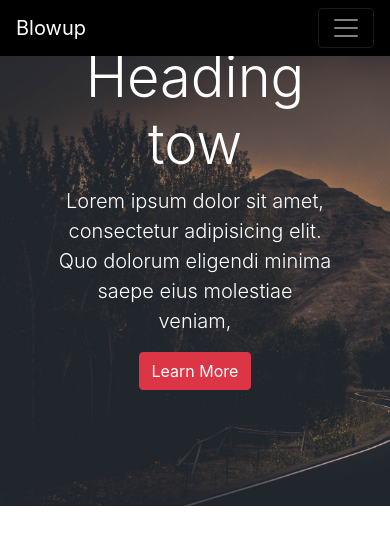
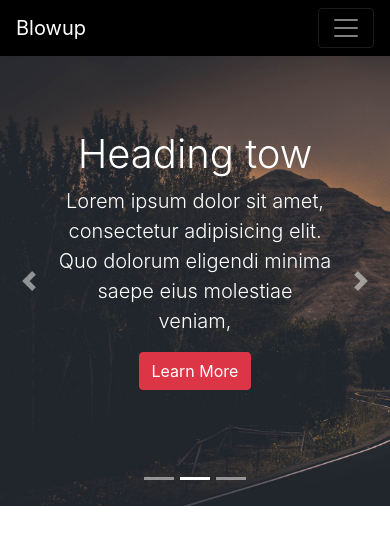
Before and after one commit to wahid09/blowup, a website: page src/index.html in a window 390 px wide. Drawn offline with Linux system fonts and the light colour scheme.

Commit message:
Add navigation and slider

```diff
--- a/src/css/style.css
+++ b/src/css/style.css
@@ -45,3 +45,11 @@
         padding-left: 0 !important;
     }
 }
+
+@media(max-width:480px) {
+    .carousel {
+        h2 {
+            font-size: 2.5rem;
+        }
+    }
+}
--- a/src/index.html
+++ b/src/index.html
@@ -43,6 +43,11 @@
     <!-- CAROUSEL SLIDER -->
     <section id="showcase" class="bg-dark">
         <div id="myCarousel" class="carousel slid" data-ride="carousel">
+            <ol class="carousel-indicators">
+                <li data-slide-to="0" data-target="#myCarousel" class="active"></li>
+                <li data-slide-to="1" data-target="#myCarousel"></li>
+                <li data-slide-to="2" data-target="#myCarousel"></li>
+            </ol>
             <div class="carousel-inner">
                 <div class="carousel-item carousel-img-1 active">
                     <div class="container">
@@ -74,6 +79,12 @@
                     </div>
                 </div>
             </div>
+            <a href="#myCarousel" class="carousel-control-prev" data-slide="prev">
+                <span class="carousel-control-prev-icon"></span>
+            </a>
+            <a href="#myCarousel" class="carousel-control-next" data-slide="next">
+                <span class="carousel-control-next-icon"></span>
+            </a>
         </div>
     </section>
 
```
